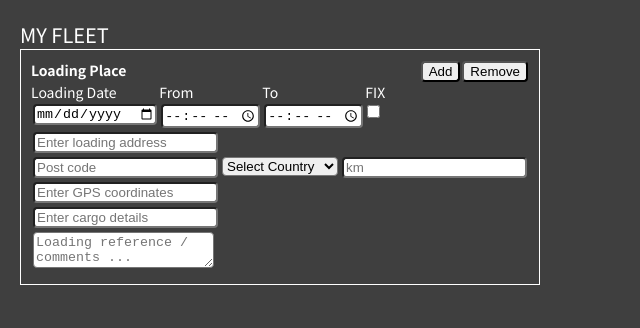
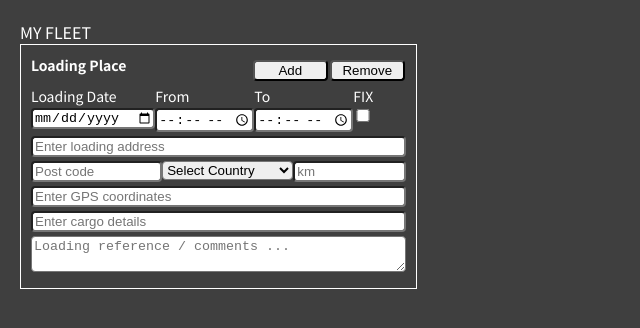
Before and after one commit to Alexit0/myfleet, a React (Create React App) app: page / in a window 1280 px wide. Shown: the top 328 px of the page, without its empty margins (0-640 px from the left). Built offline with nearby package versions, Linux system fonts and the light colour scheme.

Commit message:
restyle css

```diff
--- a/src/App.module.css
+++ b/src/App.module.css
@@ -1,11 +1,11 @@
 .main {
     margin: 20px;
-    font-size: 20px;
+    /* font-size: 20px; */
     color: white;
 }
 
 form {
     font-size: 14px;
-    color: white;
+    /* color: white; */
 
 }
--- a/src/components/AddressBlock.js
+++ b/src/components/AddressBlock.js
@@ -9,7 +9,7 @@ import classes from "./LoadingForm.module.css";
 const AddressBlock = (props) => {
   return (
     <>
-      <div className={classes.address1}>
+      <div>
         <Address addressTitle={props.addressTitle} />
       </div>
 
@@ -19,7 +19,7 @@ const AddressBlock = (props) => {
         <Distance />
       </div>
 
-      <div className={classes.coordinates}>
+      <div>
         <Coordinates />
       </div>
     </>
--- a/src/components/CommentsBlock.js
+++ b/src/components/CommentsBlock.js
@@ -1,7 +1,5 @@
 import Cargo from "./Cargo";
 import Ref from "./Ref";
-
-import classes from "./LoadingForm.module.css";
 
 const CommentsBlock = () => {
   return (
--- a/src/components/Country.js
+++ b/src/components/Country.js
@@ -1,8 +1,10 @@
 import React from "react";
+
+import classes from "./LoadingForm.module.css";
 
 const Country = () => {
   return (
-    <form>
+    <span className={classes.country}>
       <select>
         <option value="none" selected disabled hidden>
           Select Country
@@ -18,7 +20,7 @@ const Country = () => {
         <option>Czech Republic</option>
         <option>Lithuania</option>
       </select>
-    </form>
+    </span>
   );
 };
 
--- a/src/components/DateTimeBlock.js
+++ b/src/components/DateTimeBlock.js
@@ -6,7 +6,7 @@ import classes from "./LoadingForm.module.css";
 
 const DateTimeBlock = (props) => {
     return (
-        <div className={classes['date-time']}>
+        <div className={classes['date-time-block']}>
           <Date dateTitle={props.dateTitle} />
           <Time timeTitle="From " />
           <Time timeTitle="To " />
--- a/src/components/Distance.js
+++ b/src/components/Distance.js
@@ -1,10 +1,12 @@
 import React from "react";
+
+import classes from "./LoadingForm.module.css";
 
 const Distance = () => {
   return (
-    <form>
+    <span className={classes.distance}>
       <input type="number" placeholder="km"></input>
-    </form>
+    </span>
   );
 };
 
--- a/src/components/LoadingForm.js
+++ b/src/components/LoadingForm.js
@@ -10,6 +10,7 @@ const LoadingForm = (props) => {
       <div>
         <LoadingBlock />
       </div>
+
     </form>
   );
 };
--- a/src/components/LoadingForm.module.css
+++ b/src/components/LoadingForm.module.css
@@ -1,11 +1,15 @@
 input,
 select,
-textarea, button {
+textarea,
+button {
     border-radius: 4px;
-    margin: 2px;
+    margin: 2px 0px;
+    width: 100%;
 }
+
 button {
-    margin: 0px 1px;
+    margin: 5px 1px;
+    width: 75px
 }
 
 label {
@@ -14,8 +18,7 @@ label {
 
 .loading-block {
     border: solid 1px white;
-    width: fit-content;
-
+    width: 32%;
     padding: 10px;
 }
 
@@ -24,11 +27,29 @@ label {
     justify-content: space-between;
 }
 
-.date-time {
+.date-time-block {
+    display: flex;
+}
+
+.address2 {
     display: flex;
 
 }
 
-.address2 {
-    display: flex;
+.select {
+    margin: 0px 2px;
+
 }
+
+.post-code {
+    width: 35%
+}
+
+.country {
+    width: 35%;
+
+}
+
+.distance {
+    width: 30%
+}
--- a/src/components/PostCode.js
+++ b/src/components/PostCode.js
@@ -1,10 +1,12 @@
 import React from "react";
+
+import classes from './LoadingForm.module.css'
 
 const PostCode = () => {
   return (
-    <form>
+    <span className={classes['post-code']}>
       <input placeholder="Post code"></input>
-    </form>
+    </span>
   );
 };
 
--- a/src/components/Ref.js
+++ b/src/components/Ref.js
@@ -1,9 +1,12 @@
 import React from "react";
+
+import classes from "./CommentsBlock.module.css";
 
 const Ref = (props) => {
   return (
-    <form>
+    <form >
       <textarea
+        className={classes.input}
         type="text"
         placeholder="Loading reference / comments ..."
       ></textarea>
```
Also changed, not shown: src/components/CommentsBlock.module.css (added).
